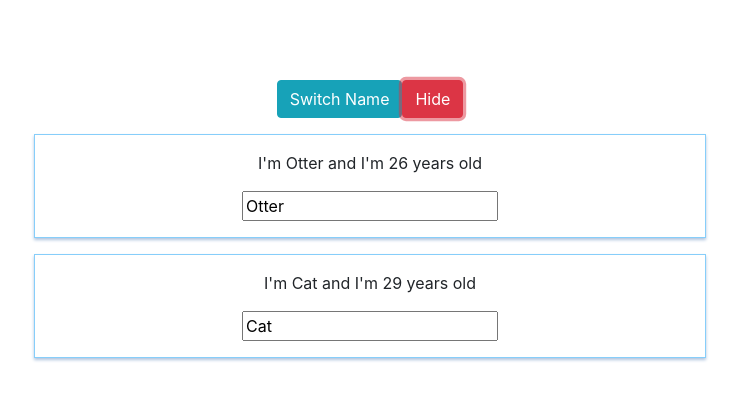
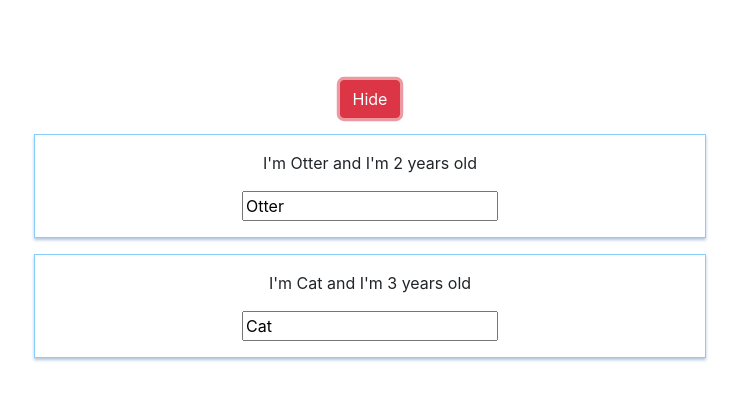
Before and after one commit to angieto/react-complete-guide, a React (Create React App) app: page / in a window 1280 px wide. Both pictures are taken after a click on the button "Show". Shown: the top 400 px of the page, without its empty margins (270-1009 px from the left). Built offline with nearby package versions, Linux system fonts and the light colour scheme.

Commit message:
added dynamic features for nameChangeHandler

```diff
--- a/src/App.js
+++ b/src/App.js
@@ -5,32 +5,39 @@
 class App extends Component {
   state = {
     persons: [
-      {name: 'Otter', age: 2},
-      {name: 'Cat', age: 3}
+      {id: 'unique1', name: 'Otter', age: 2},
+      {id: 'unique2', name: 'Cat', age: 3}
     ],
     showPerson: false
   }
 
   // methods
-  switchNameHandler = (newName) => {
-    this.setState({
-      persons: [
-        {name: newName, age: 2},
-        {name: 'Cat', age: 3}
-      ]
+  nameChangeHandler = (event, id) => {
+    // find the array index of the person with his/her id...
+    const personIndex = this.state.persons.findIndex(p => {
+      return p.id === id;
     });
-  }
-  nameChangeHandler = (event) => {
-    this.setState({
-      persons: [
-        {name: 'Otter', age: 2},
-        {name: event.target.value, age: 3}
-      ]
-    })
+    // select the person from the array with the index found
+    const person = {
+      ...this.state.persons[personIndex]
+    };
+    // assign the person's name as the target for the event handler
+    person.name = event.target.value;
+    // to avoid direct change, make a COPY of the original persons array
+    const persons = [...this.state.persons];
+    // and update the array persons once the selected person's name has changed
+    persons[personIndex] = person;
+
+    this.setState({ persons: persons })
   }
   togglePersonHandler = () => {
     const doesShow = this.state.showPerson;
     this.setState({ showPerson: !doesShow });
+  }
+  deletePersonHandler = (personIndex) => {
+    const persons = [...this.state.persons]; // make a copy of the old array
+    persons.splice(personIndex, 1);
+    this.setState({ persons: persons })
   }
 
   render() {
@@ -38,20 +45,23 @@
     if (this.state.showPerson) {
       persons = (
         <div>
-          {/* .map() converts a JS array into an array of JSX */}
-          { this.state.persons.map(person => {
-              return <Person name={person.name} age={person.age} />
-          }) }
+          {/* .map() converts a JS array into an array of JSX elements */}
+          { this.state.persons.map( (person, index) => {
+              return <Person
+                        key={person.id}
+                        name={person.name}
+                        age={person.age}
+                        click={() => this.deletePersonHandler(index)}
+                        changed = {(event) => this.nameChangeHandler(event, person.id)}
+                      />
+            })
+          }
         </div>
       )
     }
     return (
       <div className="App">
       {/* One way to "bind" this to the event handler: give it an arrow function! */}
-        <button className="btn btn-info"
-                onClick={() => this.switchNameHandler("Hallo~~~") }>
-          Switch Name
-        </button>
         <button className="btn btn-danger"
                 onClick={this.togglePersonHandler}>
           { this.state.showPerson? "Hide":"Show" }
--- a/src/components/Person/Person.js
+++ b/src/components/Person/Person.js
@@ -5,7 +5,7 @@
 const person = (props) => {
     return (
         <div className="Person">
-            <p onClick={props.click}>I'm { props.name } and I'm { Math.floor(Math.random() * 30)} years old</p>
+            <p onClick={props.click}>I'm { props.name } and I'm { props.age } years old</p>
             <p>{ props.children }</p>
             {/* becomes double binding by adding the value={} attribute */}
             {/* that means we can see the current state in the input field from the start */}
```
